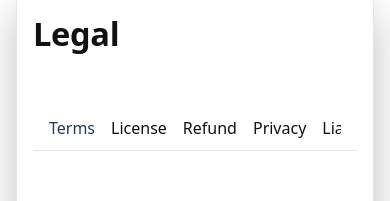
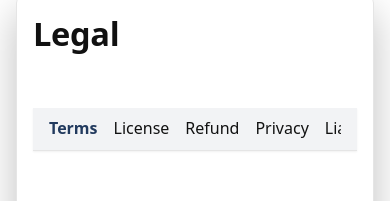
Before and after one commit to Grammeri/nextjs-landing, a Next.js app: page /legal in a window 390 px wide. Shown: the part 90-291 px from the top of the page. Built offline with nearby package versions, Linux system fonts and the light colour scheme.

Commit message:
feat(legal): improve nav UX (mobile surface, active state, anchor positioning)

```diff
--- a/src/app/(business)/legal/page.module.css
+++ b/src/app/(business)/legal/page.module.css
@@ -13,7 +13,6 @@
   border-bottom: 1px solid var(--legal-nav-divider-color);
 }
 
-/* overlay to hide content under header */
 .legalNav::before {
   content: '';
   position: absolute;
@@ -24,6 +23,14 @@
   background: var(--color-surface-base);
   pointer-events: none;
 }
+
+@media (max-width: 768px) {
+  .legalNav {
+    background: var(--color-surface-muted);
+    box-shadow: var(--shadow-xs);
+  }
+}
+
 .legalNavScroll {
   display: flex;
   align-items: center;
@@ -49,6 +56,8 @@
 }
 
 .legalNav a {
+  position: relative;
+
   color: var(--legal-nav-color);
   text-decoration: none;
 
@@ -64,10 +73,22 @@
 
 .legalNav a.active {
   color: var(--color-texas-blue);
+  font-weight: var(--font-weight-semibold);
+}
+
+.legalNav a.active::after {
+  content: '';
+  position: absolute;
+  left: 0;
+  bottom: -4px;
+  width: 100%;
+  height: 2px;
+  background: var(--color-texas-blue);
+  border-radius: 2px;
 }
 
 .legalNav ~ section h2[id] {
-  scroll-margin-top: calc(var(--legal-total-offset) - var(--spacing-xs));
+  scroll-margin-top: var(--legal-total-offset);
 }
 
 .legalNav ~ section {
```
